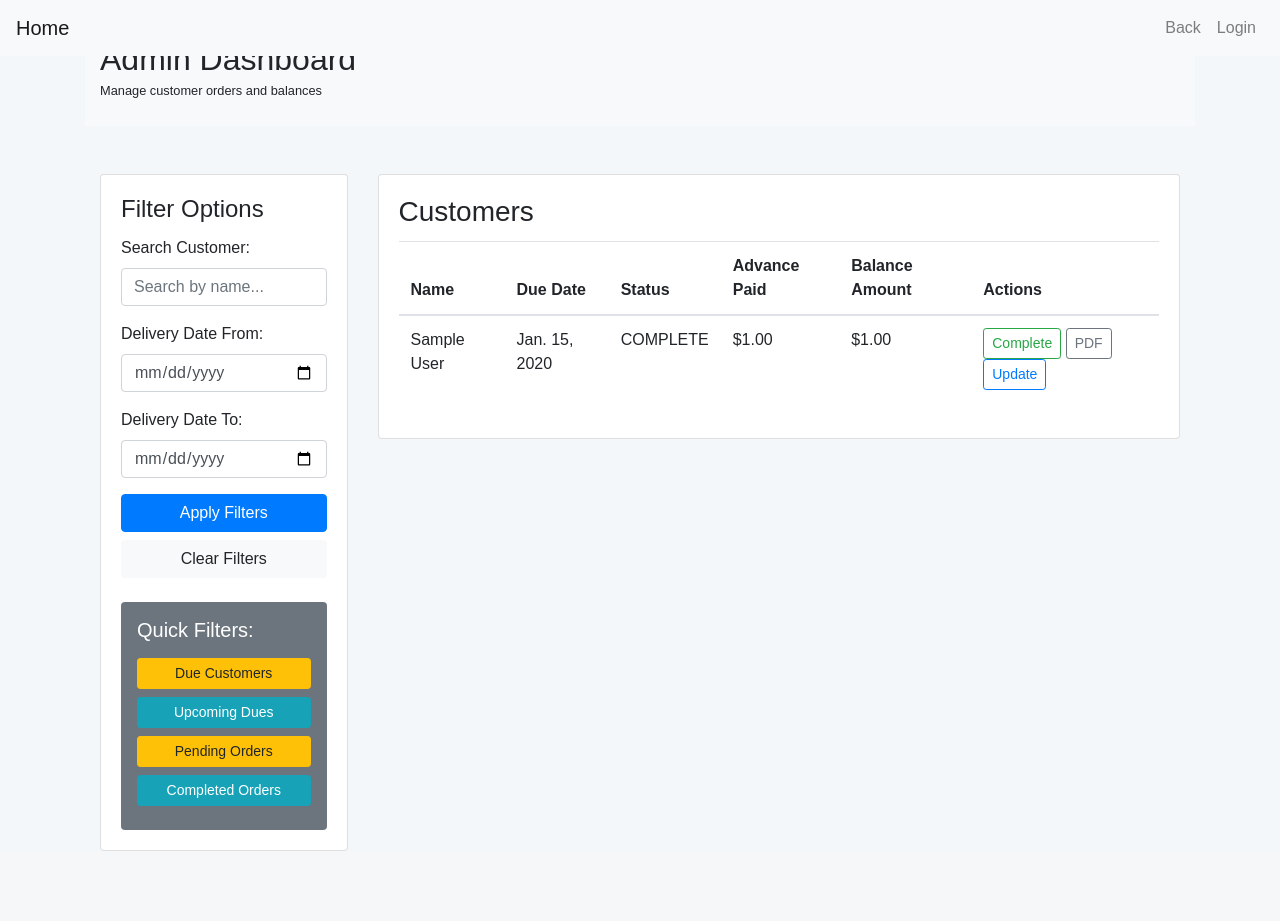
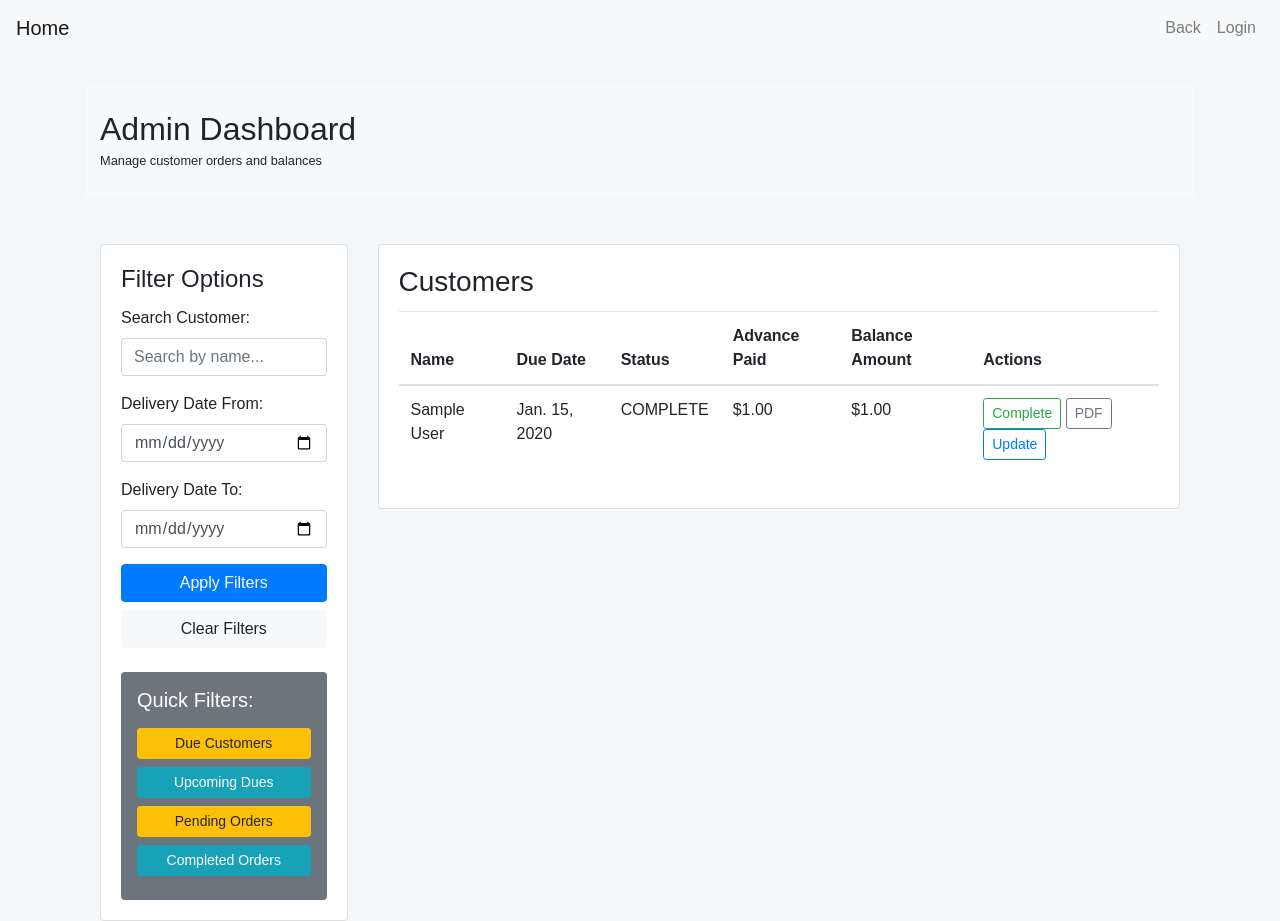
Before and after one commit to ananthcjayan12/realfibre-app-server, a Django app: page /admin_dashboard/ in a window 1280 px wide. Before the commit the page ends 851 px from the top, so only its background shows below. Run offline with Django 4.2, Linux system fonts and the light colour scheme; tables that the repository leaves empty hold one stand-in row (values such as "Sample post"); some libraries are stand-ins or nearby versions.

Commit message:
added padding

```diff
--- a/app/templates/base.html
+++ b/app/templates/base.html
@@ -10,6 +10,8 @@
         body {
             font-family: Arial, sans-serif;
             background-color: #f4f7f9;
+            padding-top: 70px;  /* Adjust this value based on the actual height of your navbar */
+
         }
         /* Add more custom styles as needed */
     </style>
```
